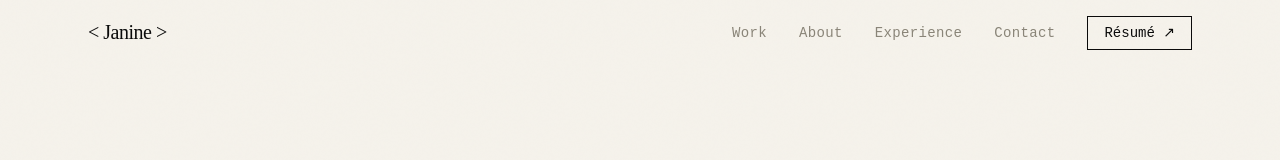
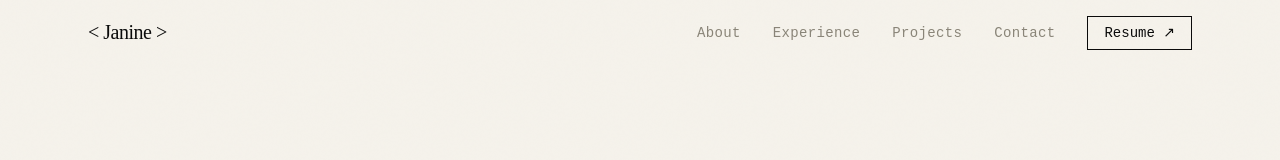
Before and after one commit to janinevallente/janinevallente-portfolio, a Next.js app: page / in a window 1280 px wide. Shown: the top 160 px of the page. Built offline with nearby package versions, Linux system fonts and the light colour scheme.

Commit message:
enh: updated navbar links

```diff
--- a/src/components/layout/Navbar.tsx
+++ b/src/components/layout/Navbar.tsx
@@ -5,9 +5,9 @@ import Link from "next/link";
 import { portfolio } from "@/lib/data";
 
 const navLinks = [
-  { href: "#work", label: "Work" },
   { href: "#about", label: "About" },
   { href: "#experience", label: "Experience" },
+  { href: "#projects", label: "Projects" },
   { href: "#contact", label: "Contact" },
 ];
 
@@ -58,7 +58,7 @@ export default function Navbar() {
               rel="noopener noreferrer"
               className="font-mono text-sm px-4 py-2 border border-ink text-ink hover:bg-ink hover:text-paper transition-all duration-200"
             >
-              Résumé ↗
+              Resume ↗
             </a>
           </li>
         </ul>
@@ -103,7 +103,7 @@ export default function Navbar() {
                 rel="noopener noreferrer"
                 className="font-mono text-sm px-4 py-2 border border-ink text-ink hover:bg-ink hover:text-paper transition-all duration-200 inline-block"
               >
-                Résumé ↗
+                Resume ↗
               </a>
             </li>
           </ul>
```
